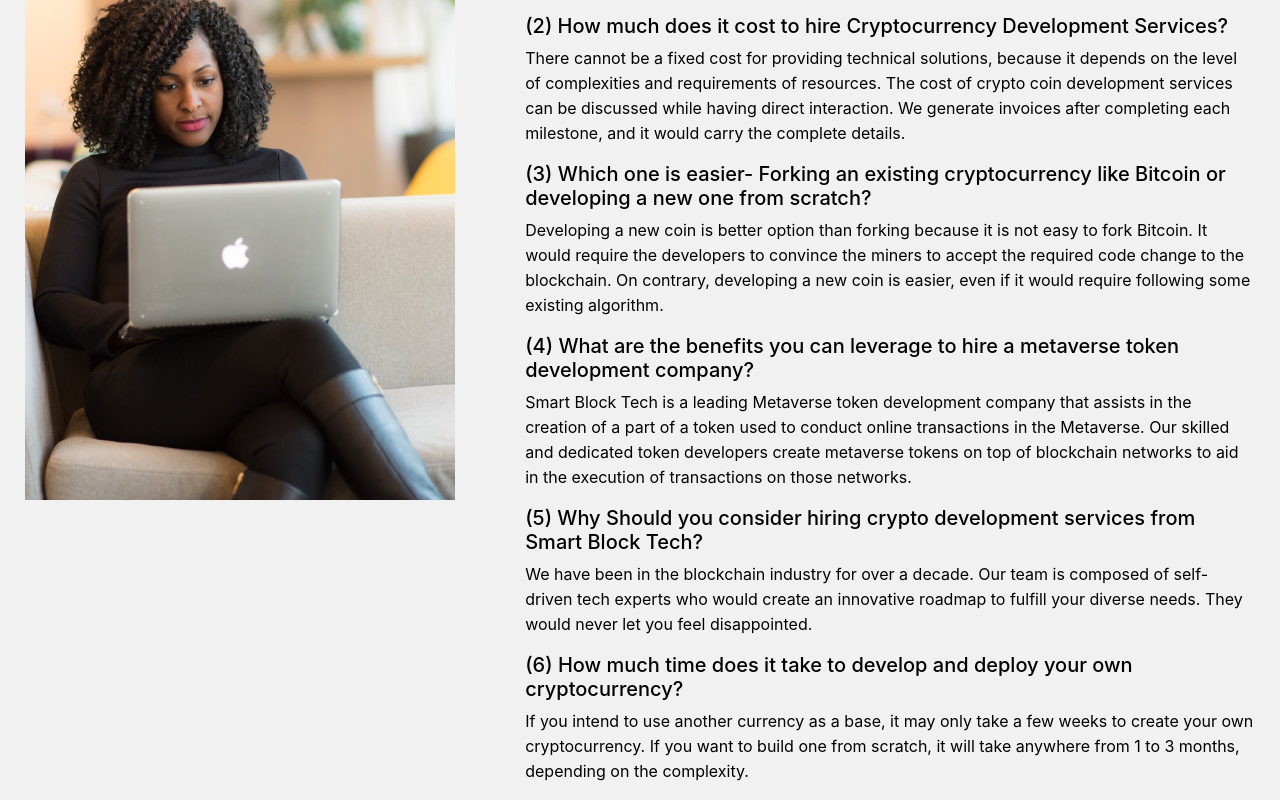
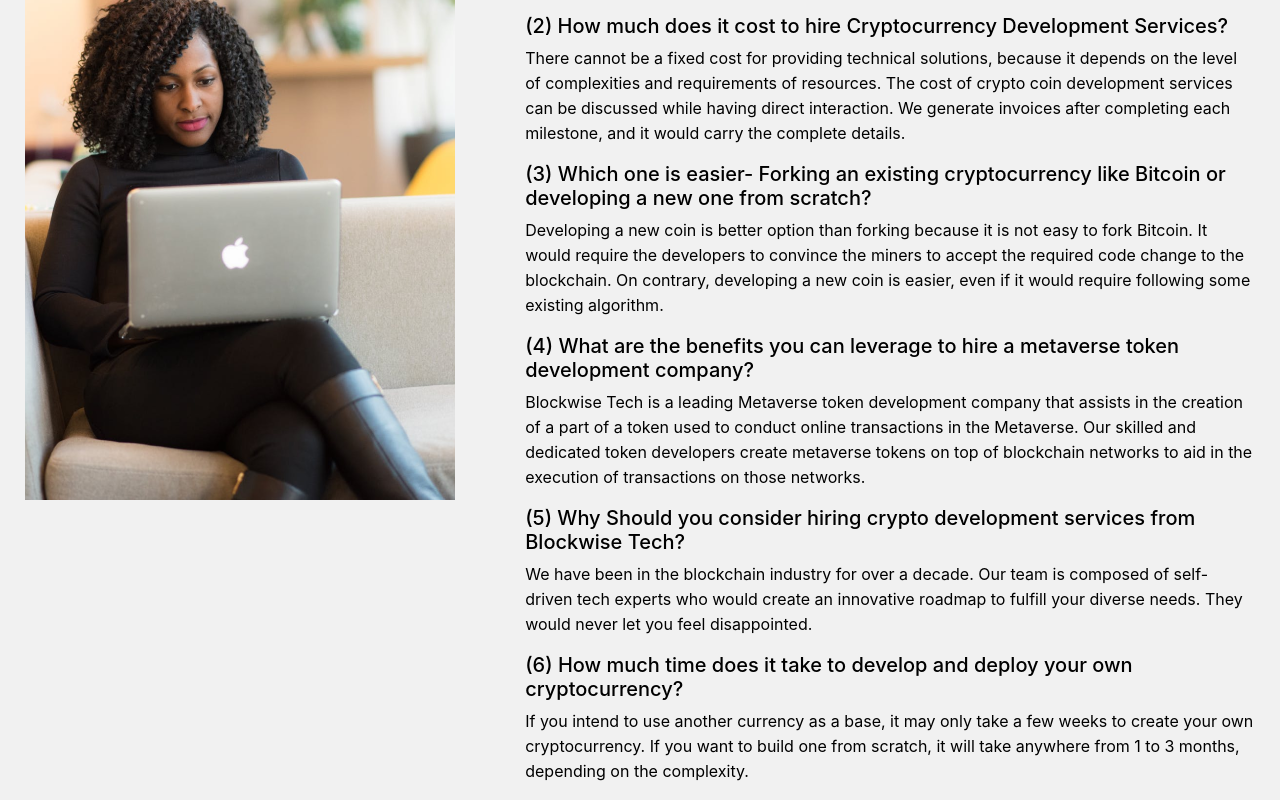
Before and after one commit to placeparks/Blockwise-tech, a React (Create React App) app: page /Coin in a window 1280 px wide. Shown: the part 4050-4850 px from the top of the page. Built offline with nearby package versions, Linux system fonts and the light colour scheme.

Commit message:
Update FAQ.js

```diff
--- a/src/components/Coin/FAQ.js
+++ b/src/components/Coin/FAQ.js
@@ -15,8 +15,8 @@ The cost of crypto coin development services can be discussed while having direc
         <h5>(3) Which one is easier- Forking an existing cryptocurrency like Bitcoin or developing a new one from scratch?</h5>
         <p>Developing a new coin is better option than forking because it is not easy to fork Bitcoin. It would require the developers to convince the miners to accept the required code change to the blockchain. On contrary, developing a new coin is easier, even if it would require following some existing algorithm.</p>
         <h5>(4) What are the benefits you can leverage to hire a metaverse token development company?</h5>
-        <p>Smart Block Tech is a leading Metaverse token development company that assists in the creation of a part of a token used to conduct online transactions in the Metaverse. Our skilled and dedicated token developers create metaverse tokens on top of blockchain networks to aid in the execution of transactions on those networks.</p>
-        <h5>(5) Why Should you consider hiring crypto development services from Smart Block Tech?</h5>
+        <p>Blockwise Tech is a leading Metaverse token development company that assists in the creation of a part of a token used to conduct online transactions in the Metaverse. Our skilled and dedicated token developers create metaverse tokens on top of blockchain networks to aid in the execution of transactions on those networks.</p>
+        <h5>(5) Why Should you consider hiring crypto development services from Blockwise Tech?</h5>
         <p>We have been in the blockchain industry for over a decade. Our team is composed of self-driven tech experts who would create an innovative roadmap to fulfill your diverse needs. They would never let you feel disappointed.</p>
         <h5>(6) How much time does it take to develop and deploy your own cryptocurrency?</h5>
         <p>If you intend to use another currency as a base, it may only take a few weeks to create your own cryptocurrency. If you want to build one from scratch, it will take anywhere from 1 to 3 months, depending on the complexity.</p>
```
